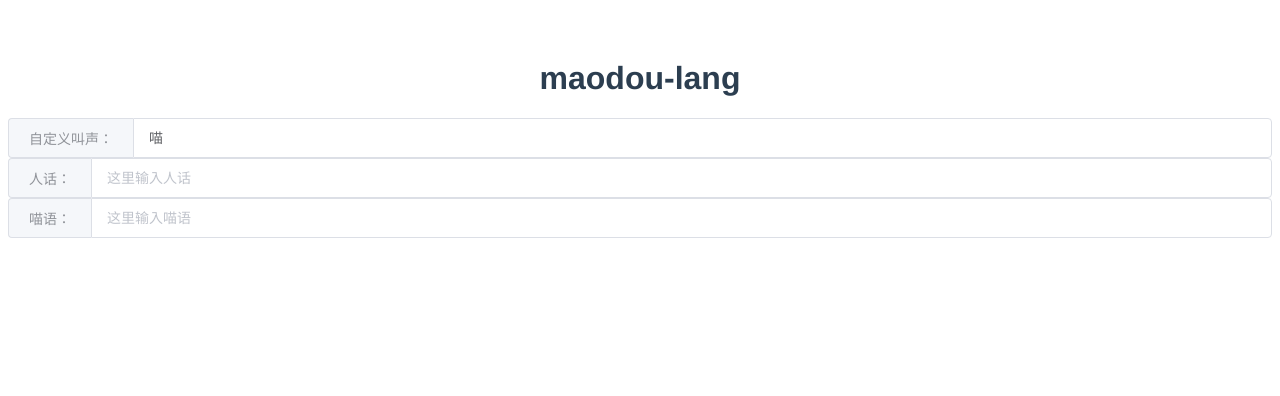
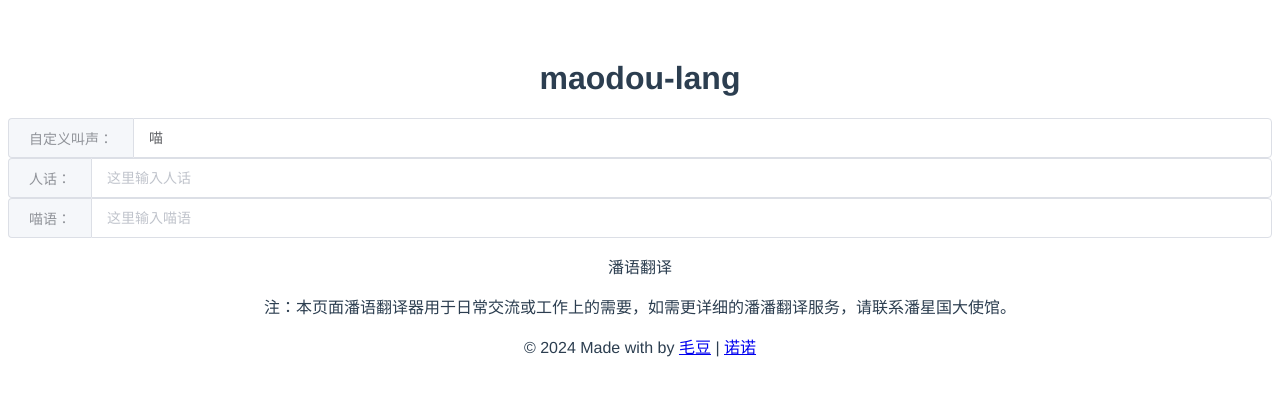
Before and after one commit to Jeromest/maodou-lang, a Vue app: page / in a window 1280 px wide. Shown: the top 396 px of the page. Built offline with nearby package versions, Linux system fonts and the light colour scheme.

Commit message:
增加底部文字

```diff
--- a/src/components/HelloWorld.vue
+++ b/src/components/HelloWorld.vue
@@ -13,6 +13,12 @@
       ><template slot="prepend">喵语：</template></el-input
     >
     <!-- <el-button @click="copyText" type="primary">复制</el-button> -->
+    <footer>
+      <p>潘语翻译</p>
+      <p>注：本页面潘语翻译器用于日常交流或工作上的需要，如需更详细的潘潘翻译服务，请联系潘星国大使馆。</p>
+      <p>© 2024 Made with by <a href="https://github.com/Jeromest">毛豆</a> |
+        <a href="https://github.com/shilinhua">诺诺</a></p>
+    </footer>
   </div>
 </template>
 
```
